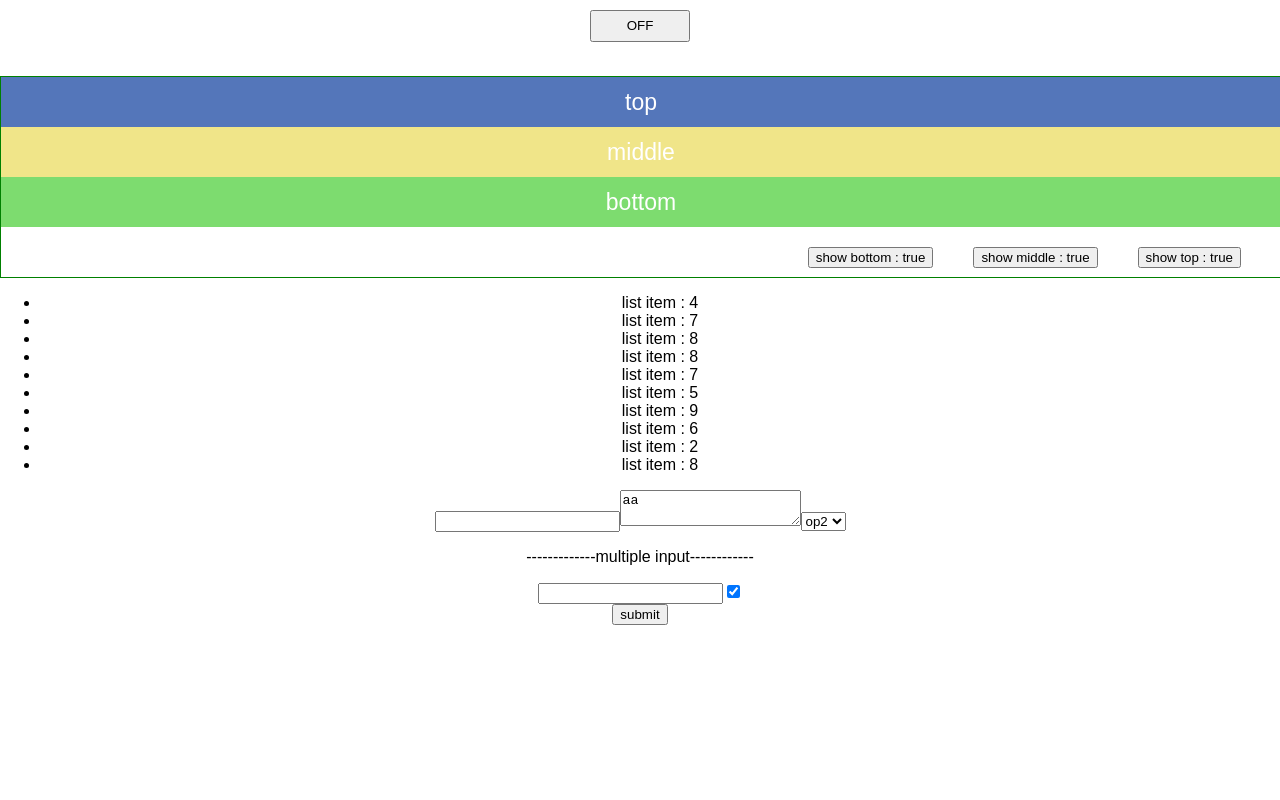
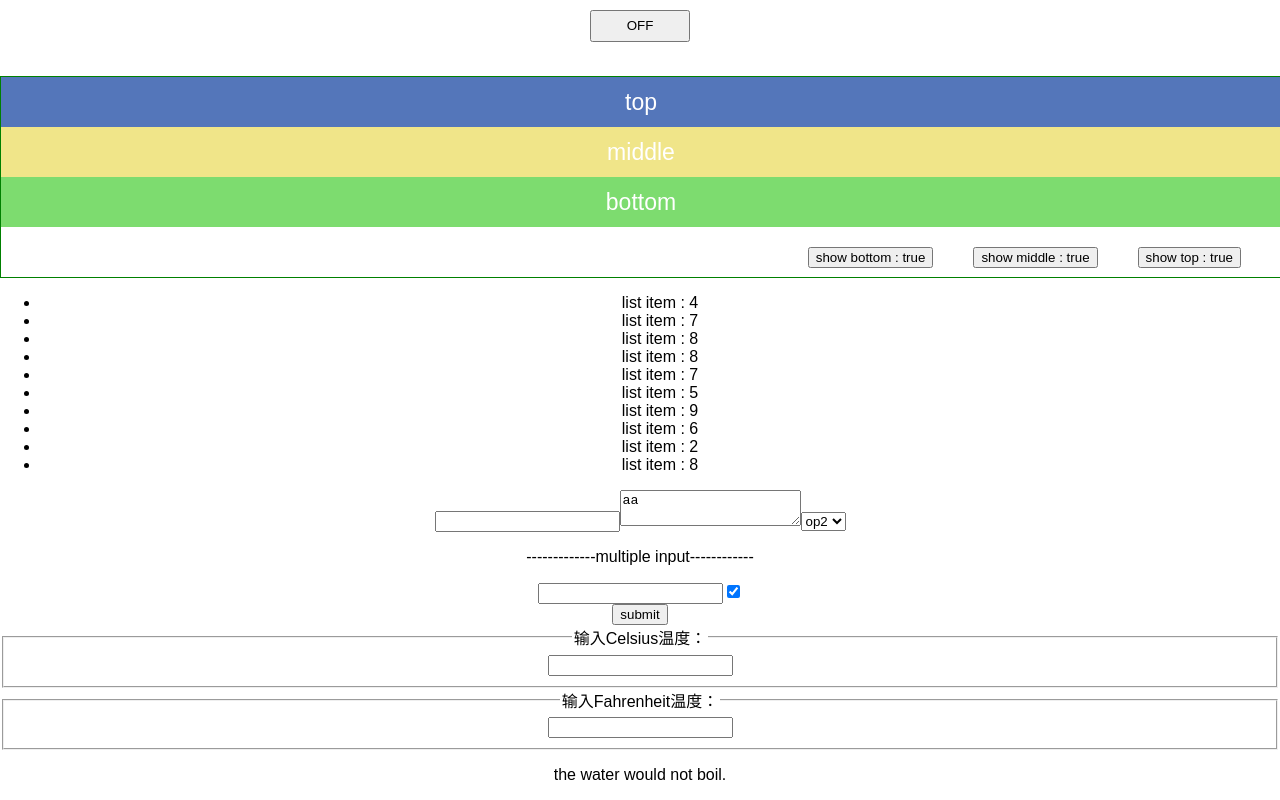
Before and after one commit to 313392073/react-demo-1, a React (Create React App) app in the folder my-app/: page / in a window 1280 px wide. Shown: the part 278-1078 px from the top of the page. Before the commit the page ends 903 px from the top, so only its background shows below. Built offline with nearby package versions, Linux system fonts and the light colour scheme.

Commit message:
lifting state up

```diff
--- a/my-app/src/component/App.js
+++ b/my-app/src/component/App.js
@@ -6,6 +6,7 @@ import App22 from './App2';
 import ConRender from './conditionalRender';
 import List from './listAndKeys';
 import FormDemo from './formDemo';
+import LiftingState from './liftingStateUp/liftingStateUp';
 
 
 class App extends Component {
@@ -36,6 +37,7 @@ class App extends Component {
 				<ConRender/>
                 <List/>
 				<FormDemo sel="op22"/>
+				<LiftingState/>
 			</div>
 		);
 	}
--- /dev/null
+++ b/my-app/src/component/liftingStateUp/boilingVerdict.js
@@ -0,0 +1,21 @@
+/**
+ * Created by Administrator on 2017/7/4.
+ */
+
+import React,{Component} from 'react';
+
+
+//有些情况下不需要显式写constructor
+class BoilingVerdict extends Component{
+
+	render(){
+		let text = "";
+		if(this.props.celsius > 100){
+			text =  "the water will boil.";
+		}else{
+			text = "the water would not boil."
+		}
+		return(<p>{text}</p>);
+	}
+}
+export default BoilingVerdict;
--- /dev/null
+++ b/my-app/src/component/liftingStateUp/liftingStateUp.js
@@ -0,0 +1,68 @@
+/**
+ * Created by Administrator on 2017/7/4.
+ */
+
+import React, {Component} from 'react';
+import TemperatureInput from './temperatureInput';
+import BoilingVerdict from './boilingVerdict';
+
+class LiftingState extends Component{
+	constructor(props){
+		super(props);
+		this.state = {
+			temperature: "",
+			scale: ""
+		};
+		this.handleCelsiusChange = this.handleCelsiusChange.bind(this);
+		this.handleFahrenheitChange = this.handleFahrenheitChange.bind(this);
+	}
+
+	handleCelsiusChange(temperature){
+		this.setState({temperature,scale: "c"});
+	}
+
+	handleFahrenheitChange(temperature){
+		this.setState({temperature,scale: "f"});
+	}
+
+	render(){
+
+		const scale = this.state.scale;
+		const temperature = this.state.temperature;
+		const celsius = scale === "f" ? tryConvert(temperature,toCelsius) : temperature;
+		const fahrenheit = scale === "c" ? tryConvert(temperature,toFahrenheit) : temperature;
+
+		return(<div>
+			<TemperatureInput
+				scale="c"
+				temperature={celsius}
+				onTemperatureChange={this.handleCelsiusChange}/>
+			<TemperatureInput
+				scale="f"
+				temperature={fahrenheit}
+				onTemperatureChange={this.handleFahrenheitChange}/>
+			<BoilingVerdict celsius={celsius}/>
+
+		</div>);
+	}
+}
+export default LiftingState;
+
+//函数放在类的外层可以在类中直接访问
+//建议：业务无关的属性、方法、对象等（工具）放到独立的模块中，需要时引用即可。
+function toCelsius(fahrenheit) {
+	return (fahrenheit - 32) * 5 / 9;
+}
+
+function toFahrenheit(celsius) {
+	return (celsius * 9 / 5) + 32;
+}
+function tryConvert(temperature, convert) {
+	const input = parseFloat(temperature);
+	if (Number.isNaN(input)) {
+		return '';
+	}
+	const output = convert(input);
+	const rounded = Math.round(output * 1000) / 1000;
+	return rounded.toString();
+}
--- /dev/null
+++ b/my-app/src/component/liftingStateUp/temperatureInput.js
@@ -0,0 +1,36 @@
+/**
+ * Created by Administrator on 2017/7/4.
+ */
+
+import React,{Component} from "react";
+
+const scaleNames = {
+	c: 'Celsius',//摄氏
+	f: 'Fahrenheit'//华氏
+};
+
+//此组件显示用户输入的温度，但是并没有自己的state。输入触发的change事件调用父组件的handle回调，改变父组件的state。
+//子组件显示的温度依赖父组件传递的props(父组件将state作为props传递到子组件)
+class TemperatureInput extends Component{
+	constructor(props){
+		super(props);
+		this.handleChange = this.handleChange.bind(this);
+	}
+
+	handleChange(e){
+		this.props.onTemperatureChange(e.target.value);
+	}
+
+	render(){
+		const temperature = this.props.temperature;
+		const scale = this.props.scale;
+
+		return(
+			<fieldset>
+				<legend>输入{scaleNames[scale]}温度：</legend>
+				<input type="text" value={temperature} onChange={this.handleChange}/>
+			</fieldset>
+		);
+	}
+}
+export default TemperatureInput;
```
